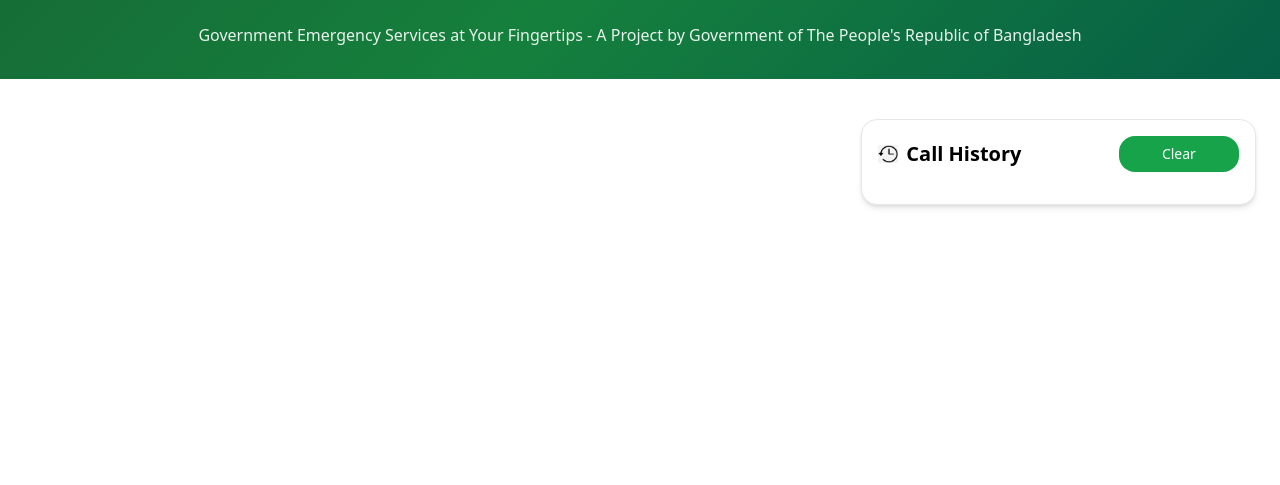
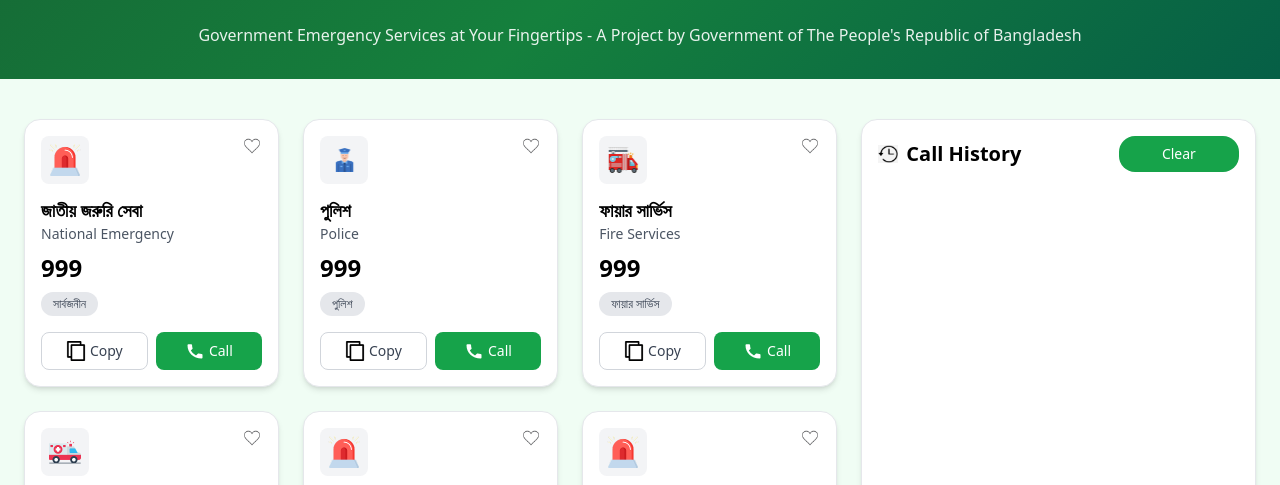
Before and after one commit to AshrafulAlam96/heroAssignmentFive, a plain HTML site: page index.html in a window 1280 px wide. Shown: the part 315-800 px from the top of the page. Drawn offline with nearby package versions, Linux system fonts and the light colour scheme.

Commit message:
Update js app file and index

```diff
--- a/index.html
+++ b/index.html
@@ -58,7 +58,7 @@
   </section>
 
   <!-- Main Section -->
-  <section class="bg-white px-6 py-10 grid grid-cols-1 lg:grid-cols-3 gap-6">
+  <section class="bg-green-50 px-6 py-10 grid grid-cols-1 lg:grid-cols-3 gap-6">
     <!-- Card Section -->
     <div class="lg:col-span-2">
       <div id="card-container" class="grid grid-cols-1 md:grid-cols-2 lg:grid-cols-3 gap-6">
--- a/js/app.js
+++ b/js/app.js
@@ -0,0 +1,96 @@
+// State
+let heartCount = 0;
+let coinCount = 100;
+let copyCount = 0;
+
+// Data (services)
+const services = [
+  { name: "জাতীয় জরুরি সেবা", en: "National Emergency", number: "999", category: "সার্বজনীন", icon: "emergency.png" },
+  { name: "পুলিশ", en: "Police", number: "999", category: "পুলিশ", icon: "police.png" },
+  { name: "ফায়ার সার্ভিস", en: "Fire Services", number: "999", category: "ফায়ার সার্ভিস", icon: "fire-service.png" },
+  { name: "অ্যাম্বুলেন্স", en: "Ambulance", number: "১৯৯৪-৯৯৯৯৯", category: "স্বাস্থ্য", icon: "ambulance.png" },
+  { name: "নারী ও শিশু সহায়তা", en: "Helpline for Woman & Children", number: "109", category: "সহায়তা", icon: "emergency.png" },
+  { name: "দুদক", en: "Anti-Corruption", number: "১০৬", category: "সরকারি", icon: "emergency.png" },
+  { name: "বিদ্যুৎ বিভ্রাট", en: "Electricity Outage", number: "16216", category: "বিদ্যুৎ", icon: "emergency.png" },
+  { name: "ব্র্যাক", en: "BRAC", number: "16445", category: "এনজিও", icon: "brac.png" },
+  { name: "বাংলাদেশ রেলওয়ে", en: "Bangladesh Railway", number: "163", category: "পরিবহন", icon: "Bangladesh-Railway.png" },
+];
+
+// Selectors
+const cardContainer = document.getElementById("card-container");
+const heartCounter = document.getElementById("heart-count");
+const coinCounter = document.getElementById("coin-count");
+const copyCounter = document.getElementById("copy-count");
+const historyList = document.getElementById("history-list");
+const clearHistoryBtn = document.getElementById("clear-history");
+
+// Render Cards
+services.forEach(service => {
+  const card = document.createElement("div");
+  card.className = "bg-white rounded-2xl shadow-md p-4 border border-gray-200 flex flex-col justify-between";
+
+  card.innerHTML = `
+    <div class="flex justify-between items-start">
+      <div class="w-12 h-12 rounded-lg bg-gray-100 flex items-center justify-center">
+        <img src="/heroAssignmentFive/assets/${service.icon}" alt="${service.en}" class="w-8 h-8">
+      </div>
+      <button class="heart-btn"><img src="/heroAssignmentFive/assets/heart01.png" class="w-5"></button>
+    </div>
+
+    <div class="text-left mt-3">
+      <h3 class="font-bold text-lg">${service.name}</h3>
+      <p class="text-sm text-gray-600">${service.en}</p>
+      <p class="text-2xl font-extrabold mt-2">${service.number}</p>
+      <span class="mt-2 inline-block bg-gray-200 text-gray-700 text-xs px-3 py-1 rounded-full">${service.category}</span>
+    </div>
+
+    <div class="flex justify-between gap-2 mt-4">
+      <button class="copy-btn flex items-center justify-center gap-1 border border-gray-300 hover:bg-gray-100 text-gray-700 px-3 py-2 rounded-lg text-sm w-1/2">
+        <img src="/heroAssignmentFive/assets/copy-text.png" alt="copyText" class="w-5"> Copy
+      </button>
+      <button class="call-btn flex items-center justify-center gap-1 bg-green-600 hover:bg-green-700 text-white px-3 py-2 rounded-lg text-sm w-1/2">
+        <svg xmlns="http://www.w3.org/2000/svg" width="20" height="20" fill="currentColor" viewBox="0 0 24 24"><path d="M6.62 10.79a15.053 15.053 0 006.59 6.59l2.2-2.2c.27-.27.67-.36 1.02-.24 1.12.37 2.33.57 3.57.57.55 0 1 .45 1 1V20c0 .55-.45 1-1 1C10.07 21 3 13.93 3 5c0-.55.45-1 1-1h3.5c.55 0 1 .45 1 1 0 1.25.2 2.45.57 3.57.11.35.03.74-.25 1.02l-2.2 2.2z"/></svg>
+ Call
+      </button>
+    </div>
+  `;
+
+  // Copy button
+  card.querySelector(".copy-btn").addEventListener("click", () => {
+    navigator.clipboard.writeText(service.number);
+    alert(`Copied: ${service.number}`);
+    copyCount++;
+    copyCounter.textContent = copyCount;
+  });
+
+  // Call button
+  card.querySelector(".call-btn").addEventListener("click", () => {
+    if (coinCount < 20) {
+      alert("Not enough coins to make a call!");
+      return;
+    }
+    coinCount -= 20;
+    coinCounter.textContent = coinCount;
+    alert(`Calling ${service.en} (${service.number})`);
+
+    // Add to history
+    const li = document.createElement("li");
+    li.className = "flex justify-between border-b pb-2";
+    const time = new Date().toLocaleTimeString([], { hour: '2-digit', minute: '2-digit' });
+    li.innerHTML = `<span>${service.number} - ${service.en}</span><span class="text-xs text-gray-500">${time}</span>`;
+    historyList.appendChild(li);
+  });
+
+  // Heart button
+  card.querySelector(".heart-btn").addEventListener("click", () => {
+    heartCount++;
+    heartCounter.textContent = heartCount;
+  });
+
+  cardContainer.appendChild(card);
+});
+
+// Clear History
+clearHistoryBtn.addEventListener("click", () => {
+  historyList.innerHTML = "";
+});
```
